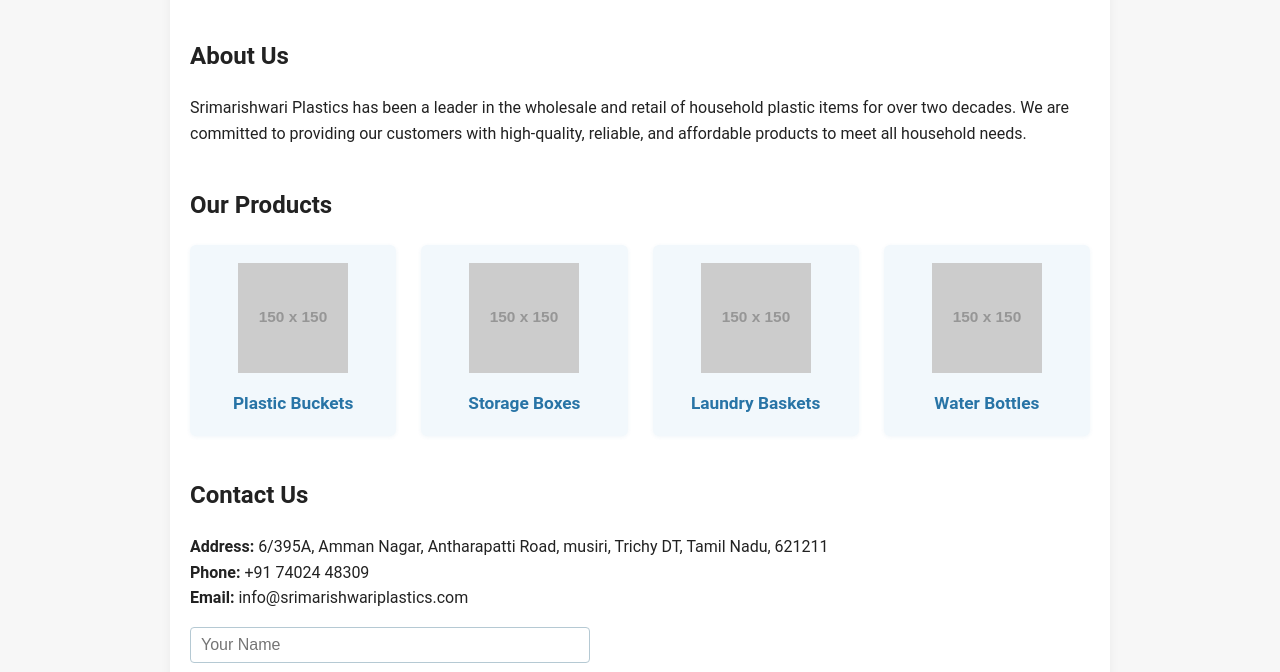
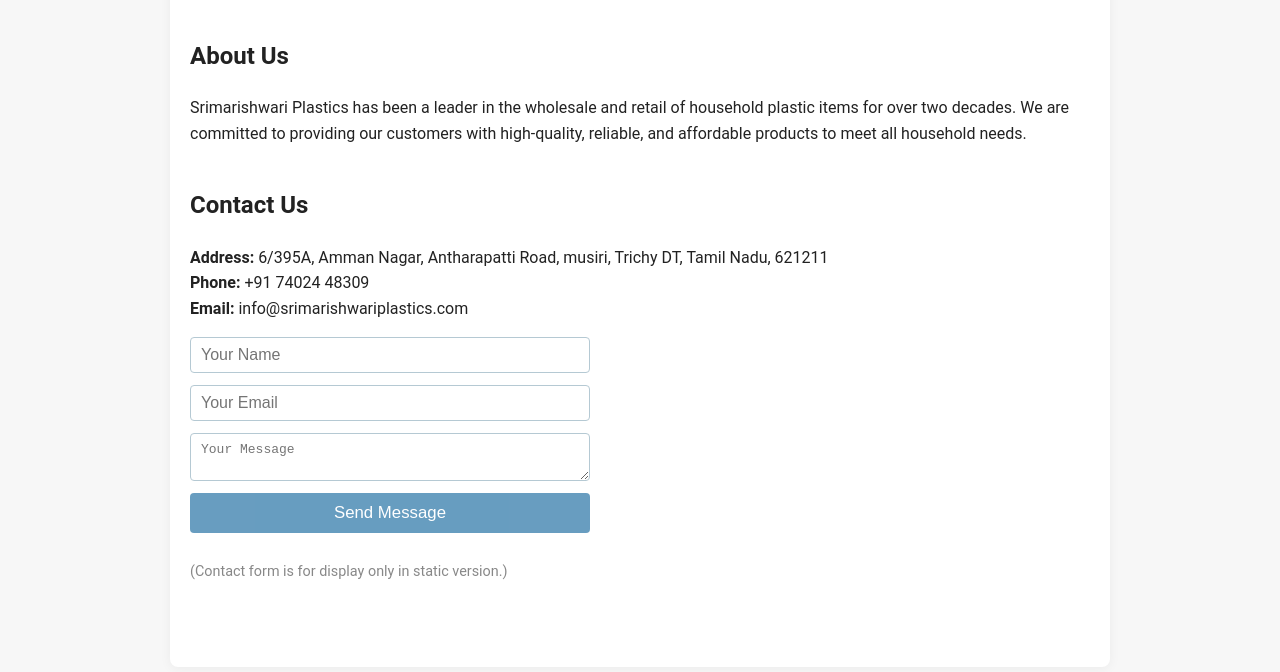
Before and after one commit to pearlpotter/srimarishwariplastics, a plain HTML site: page index.html in a window 1280 px wide. Shown: the part 380-1052 px from the top of the page. Drawn offline with Linux system fonts and the light colour scheme; placeholder pictures from the web are drawn by us.

Commit message:
Update: Move products section to dedicated page and update navigation link

```diff
--- a/index.html
+++ b/index.html
@@ -14,7 +14,7 @@
         </div>
         <nav>
             <a href="#about">About</a>
-            <a href="#products">Products</a>
+            <a href="https://srimarishwariplastics.com/products">Products</a>
             <a href="#contact">Contact</a>
         </nav>
     </header>
@@ -30,29 +30,6 @@
                 Srimarishwari Plastics has been a leader in the wholesale and retail of household plastic items for over two decades.
                 We are committed to providing our customers with high-quality, reliable, and affordable products to meet all household needs.
             </p>
-        </section>
-
-        <section id="products">
-            <h2>Our Products</h2>
-            <div class="products-grid">
-                <div class="product-card">
-                    <img src="https://via.placeholder.com/150?text=Bucket" alt="Plastic Bucket">
-                    <h3>Plastic Buckets</h3>
-                </div>
-                <div class="product-card">
-                    <img src="https://via.placeholder.com/150?text=Storage+Box" alt="Storage Box">
-                    <h3>Storage Boxes</h3>
-                </div>
-                <div class="product-card">
-                    <img src="https://via.placeholder.com/150?text=Baskets" alt="Laundry Basket">
-                    <h3>Laundry Baskets</h3>
-                </div>
-                <div class="product-card">
-                    <img src="https://via.placeholder.com/150?text=Bottles" alt="Water Bottle">
-                    <h3>Water Bottles</h3>
-                </div>
-                <!-- Add more products as needed -->
-            </div>
         </section>
 
         <section id="contact">
```
